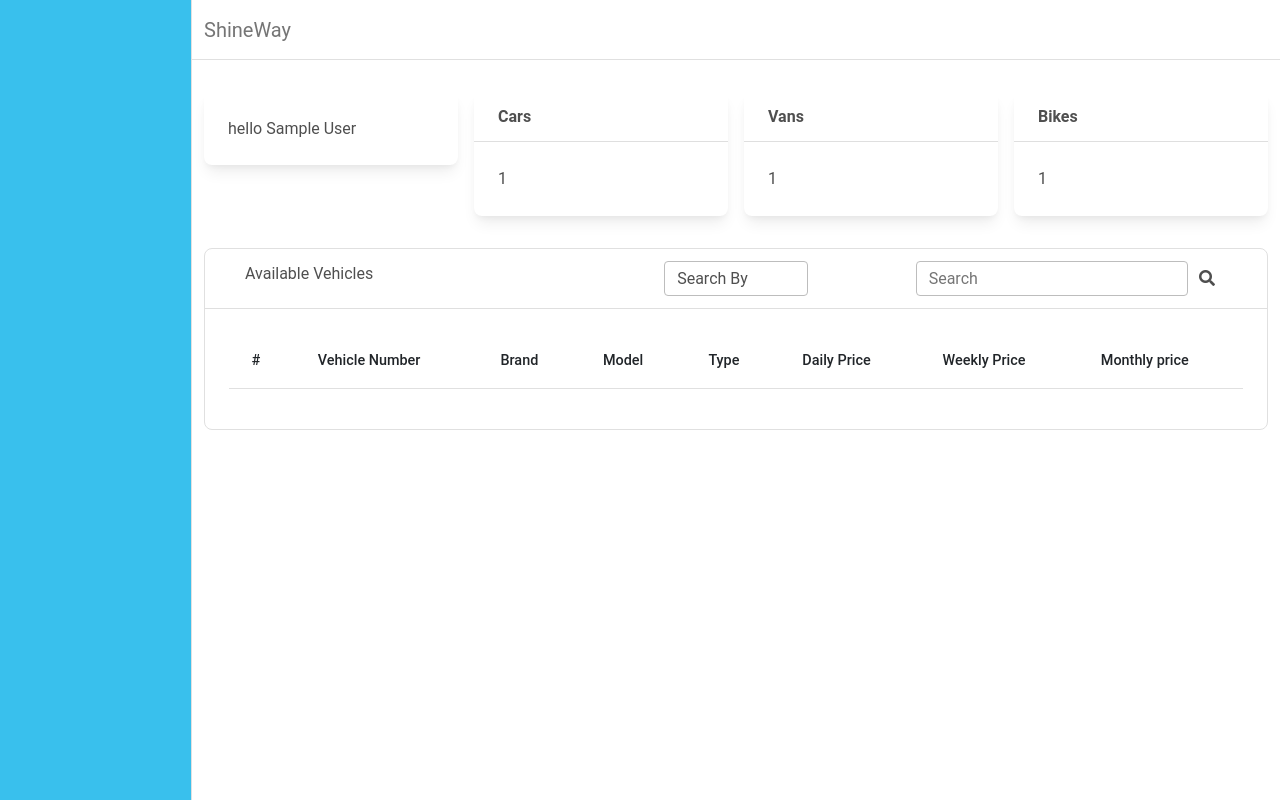
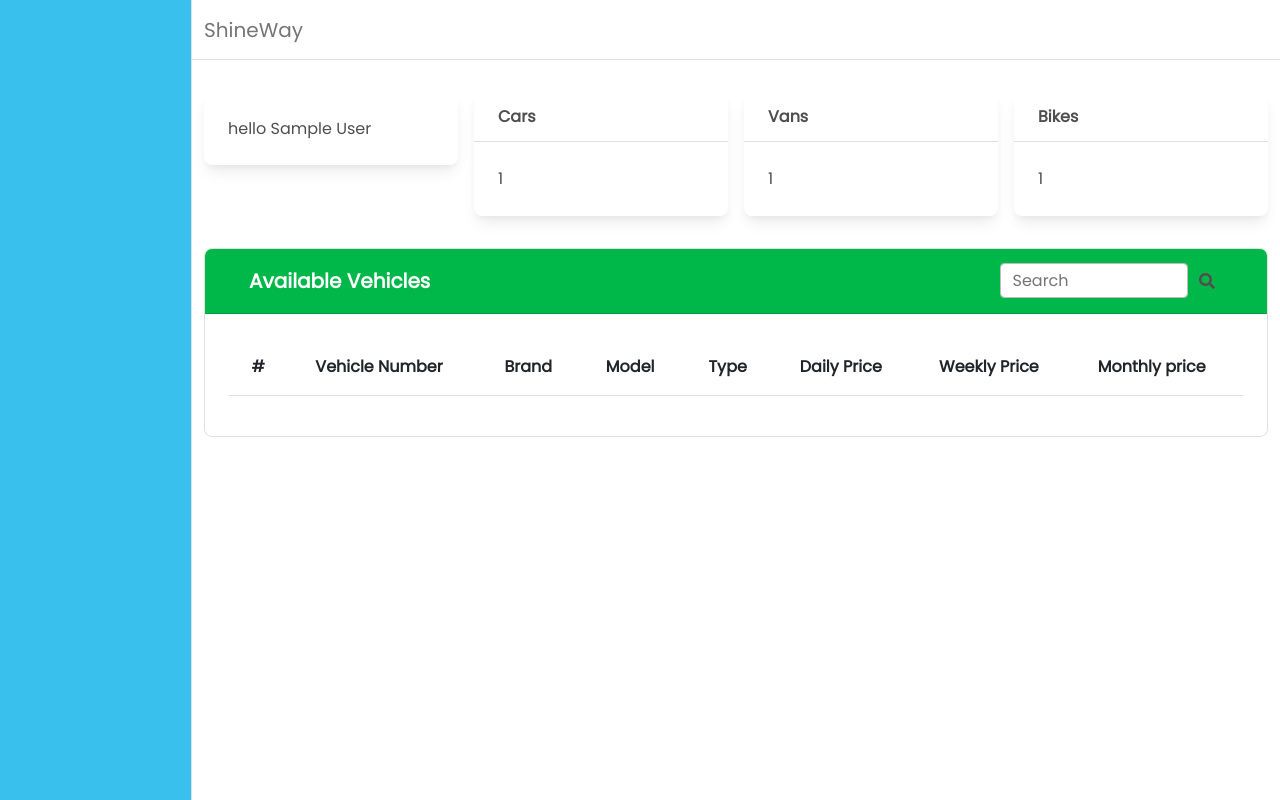
Before and after one commit to Dinuka-Dilshan/ShineWay_php, a PHP site: page /views/home.php in a window 1280 px wide. Run offline with PHP 8.4, Linux system fonts and the light colour scheme; the visitor is signed in with stand-in values (Sample User, id 1); data that the repository does not hold is empty; some libraries are stand-ins or nearby versions.

Commit message:
search error resolve

```diff
--- a/public/css/home.css
+++ b/public/css/home.css
@@ -1,3 +1,9 @@
+@import url('https://fonts.googleapis.com/css2?family=Poppins&display=swap');
+
+body{
+    font-family: 'Poppins', sans-serif;
+}
+
 .w-15{
     width: 15%;
 }
--- a/public/js/table-filter.js
+++ b/public/js/table-filter.js
@@ -2,27 +2,6 @@
 function getByID(elementID) {
   return document.getElementById(elementID);
 }
-
-/*function easeFilterDataTable(searchBoxID, tableID, filterColumnIndex) {
-    document.getElementById(searchBoxID).addEventListener('keyup', () => {
-        var input, filter, table, tr, td, i, txtValue;
-        input = getByID(searchBoxID);
-        filter = input.value.toUpperCase();
-        table = getByID(tableID);
-        tr = table.getElementsByTagName("tr");
-        for (i = 0; i < tr.length; i++) {
-            td = tr[i].getElementsByTagName("td")[filterColumnIndex];
-            if (td) {
-                txtValue = td.textContent || td.innerText;
-                if (txtValue.toUpperCase().indexOf(filter) > -1) {
-                    tr[i].style.display = "";
-                } else {
-                    tr[i].style.display = "none";
-                }
-            }
-        }
-    });
-}*/
 
 function easeFilterDataTable(searchBoxID, tableID) {
   document.getElementById(searchBoxID).addEventListener("keyup", () => {
@@ -45,7 +24,10 @@ function easeFilterDataTable(searchBoxID, tableID) {
       }
 
       if (!rowContainsFilter) {
-        rows[i].style.display = "none";
+        if (i == 0) {
+        } else {
+          rows[i].style.display = "none";
+        }
       } else {
         rows[i].style.display = "";
       }
--- a/views/home.php
+++ b/views/home.php
@@ -101,28 +101,14 @@ $allAvailableVehicles = $_SESSION['allAvailableVehicles'];
                 <div class="row g-3 mt-lg-3">
                     <div class="col-12">
                         <div class="card shadow-0 border">
-                            <div class="card-header">
+                            <div class="card-header bg-success">
                                 <div class="container-fluid">
                                     <div class="row justify-content-between">
-                                        <div class="col-12 col-lg-4">
+                                        <div class="col-12 col-lg-4 m-1 fw-bold fs-5 text-white">
                                             Available Vehicles
                                         </div>
 
-                                        <div class="col-6 col-lg-2">
-                                            <select class="form-control rounded bg-white" id="searchIndex">
-                                                <option value="0">Search By</option>
-                                                <option value="1">Vehicle Type</option>
-                                                <option value="2">Brand</option>
-                                                <option value="3">Model</option>
-                                                <option value="4">Type</option>
-                                                <option value="5">Daily Price</option>
-                                                <option value="6">Weekly Price</option>
-                                                <option value="7">Monthly price</option>
-
-                                            </select>
-                                        </div>
-
-                                        <div class="col-6 col-lg-4 d-flex align-items-center">
+                                        <div class="col-12 col-lg-3 d-flex align-items-center">
                                             <div class="input-group rounded me-0">
                                                 <input id="searchInput" type="search" class="form-control rounded" placeholder="Search" aria-label="Search" aria-describedby="search-addon" />
                                                 <span class="input-group-text border-0" id="search-addon">
@@ -134,17 +120,17 @@ $allAvailableVehicles = $_SESSION['allAvailableVehicles'];
                                 </div>
                             </div>
                             <div class="card-body table-responsive ">
-                                <table class="table" id="dataTable">
+                                <table class="table  table-striped" id="dataTable">
                                     <thead>
                                         <tr>
-                                            <th scope="col">#</th>
-                                            <th scope="col">Vehicle Number</th>
-                                            <th scope="col">Brand</th>
-                                            <th scope="col">Model</th>
-                                            <th scope="col">Type</th>
-                                            <th scope="col">Daily Price</th>
-                                            <th scope="col">Weekly Price</th>
-                                            <th scope="col">Monthly price</th>
+                                            <th class="fs-6 fw-bold" scope="col">#</th>
+                                            <th class="fs-6 fw-bold" scope="col">Vehicle Number</th>
+                                            <th class="fs-6 fw-bold" scope="col">Brand</th>
+                                            <th class="fs-6 fw-bold" scope="col">Model</th>
+                                            <th class="fs-6 fw-bold" scope="col">Type</th>
+                                            <th class="fs-6 fw-bold" scope="col">Daily Price</th>
+                                            <th class="fs-6 fw-bold" scope="col">Weekly Price</th>
+                                            <th class="fs-6 fw-bold" scope="col">Monthly price</th>
                                         </tr>
                                     </thead>
                                     <tbody>
```
